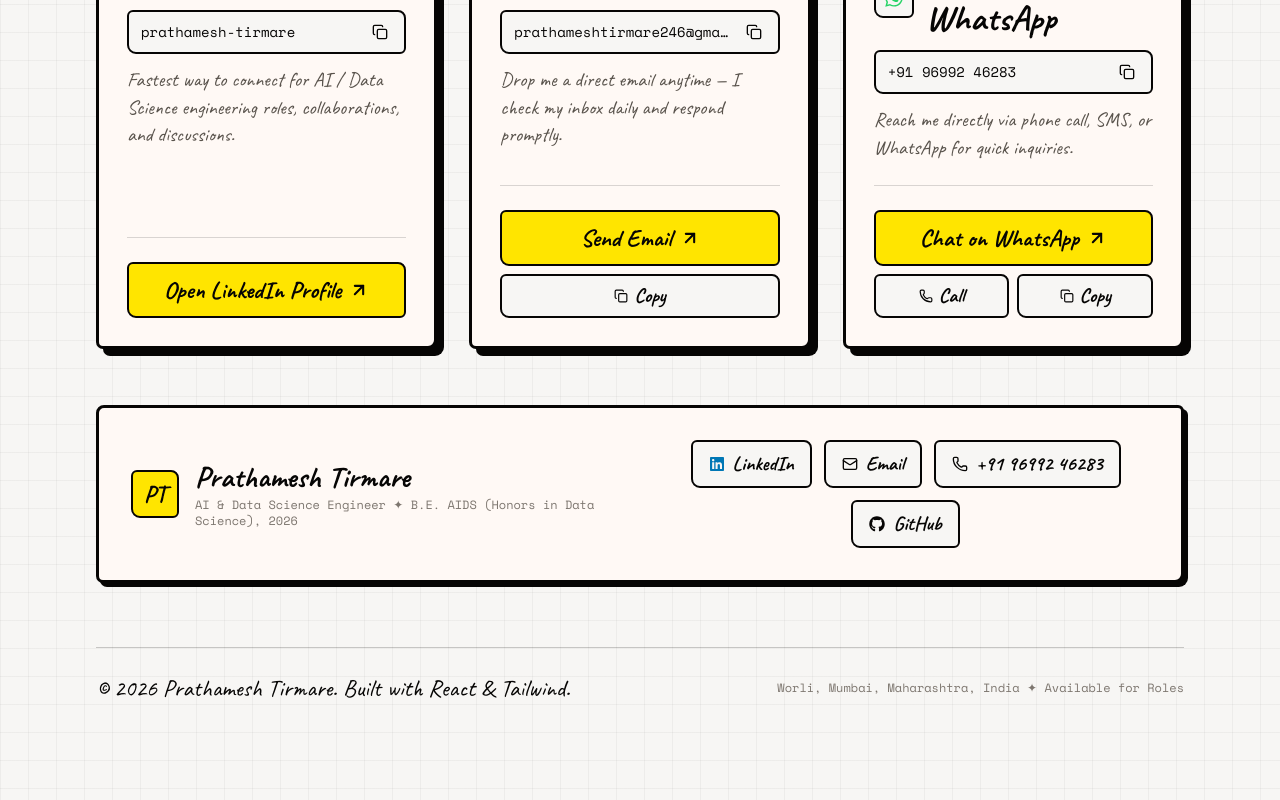
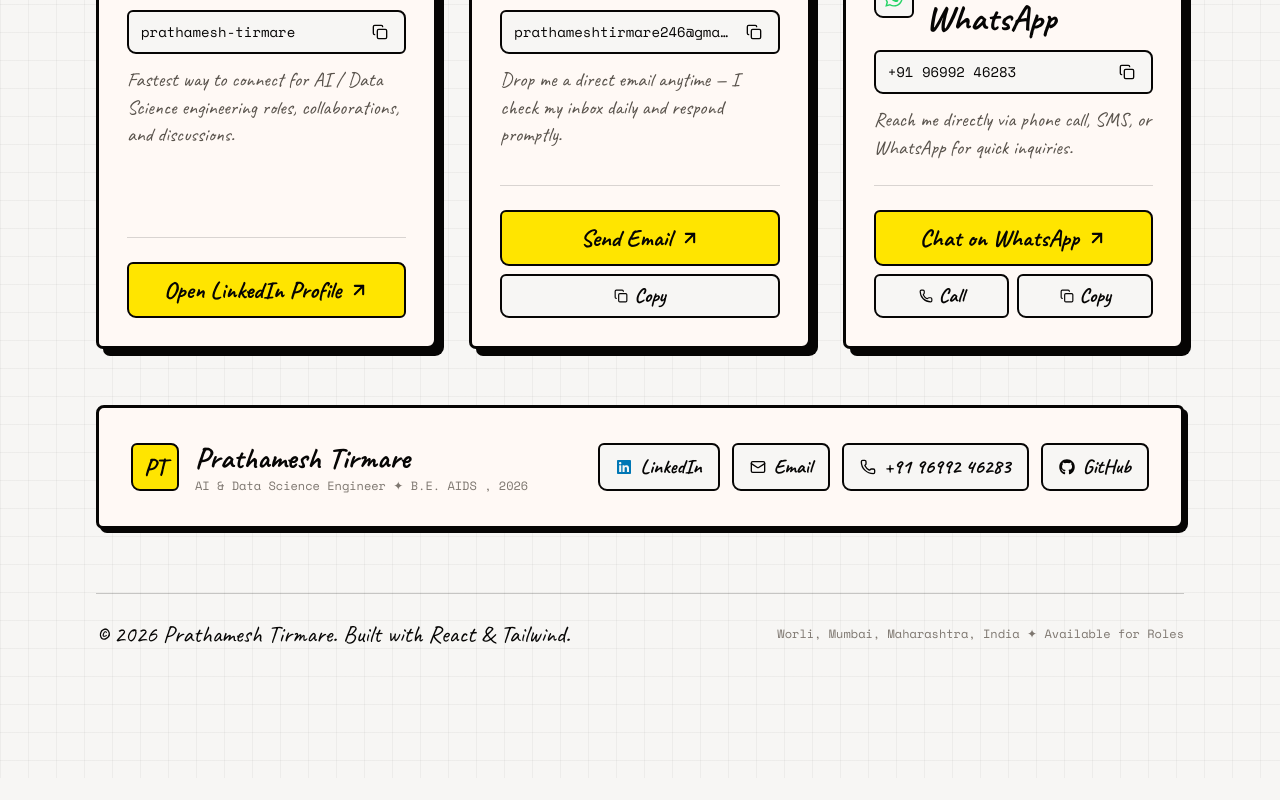
Before and after one commit to Prathamesh-1705/my-portfolio, a React (Create React App) app: page / in a window 1280 px wide. Shown: the part 8200-9000 px from the top of the page. After the commit the page ends 8978 px from the top, so only its background shows below. Built offline with nearby package versions, Linux system fonts and the light colour scheme.

Commit message:
minor changes

```diff
--- a/src/components/ContactSection.js
+++ b/src/components/ContactSection.js
@@ -213,7 +213,7 @@ export default function ContactSection() {
               Prathamesh Tirmare
             </h4>
             <p className="font-mono text-xs text-[#7d766f]">
-              AI & Data Science Engineer ✦ B.E. AIDS (Honors in Data Science), 2026
+              AI & Data Science Engineer ✦ B.E. AIDS , 2026
             </p>
           </div>
         </div>
```
